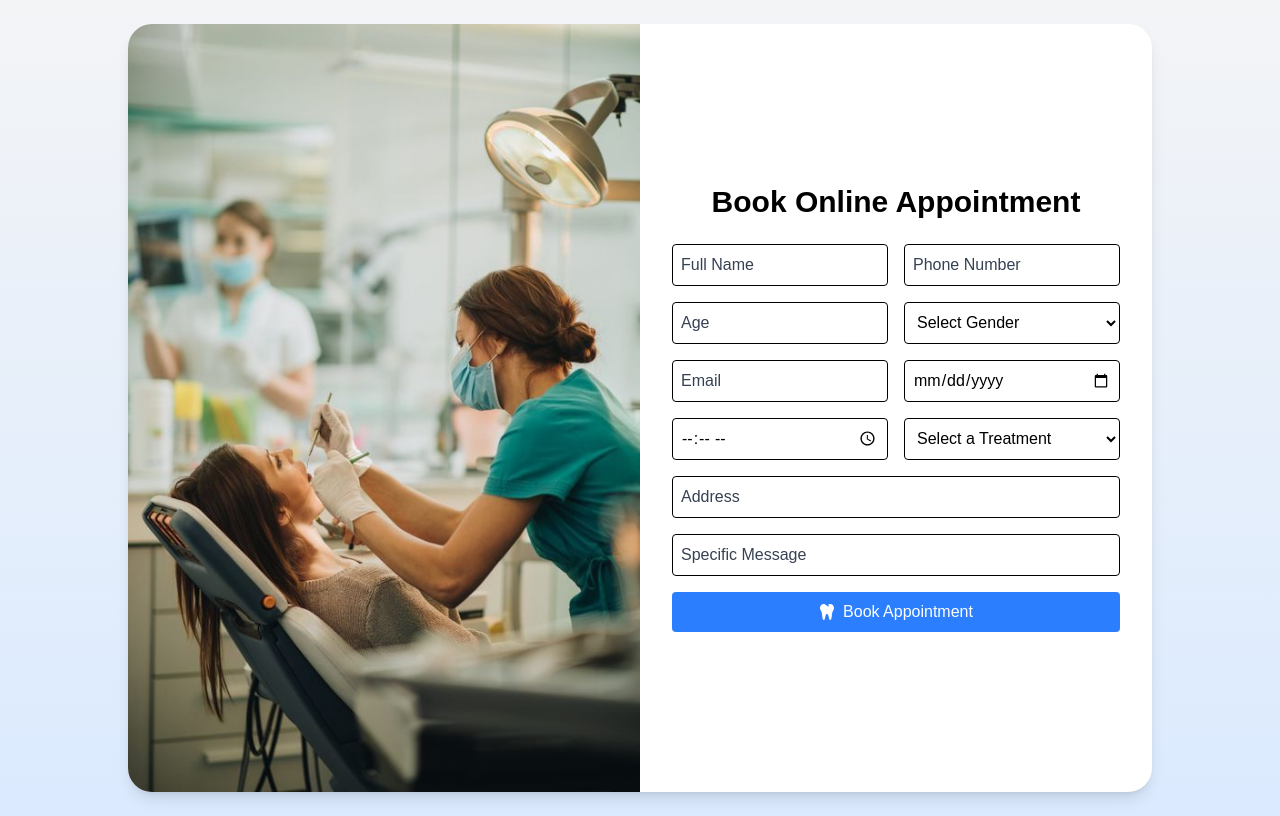
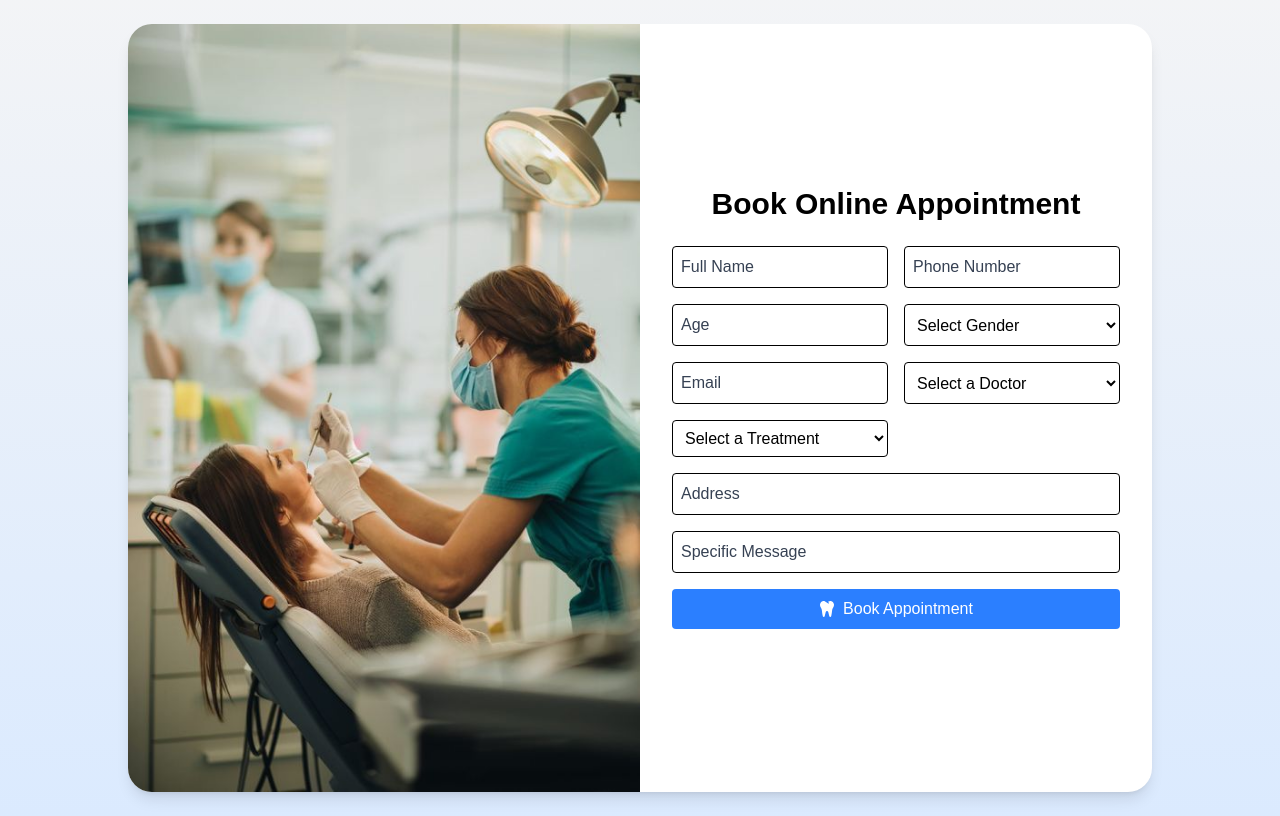
Before and after one commit to progamingexpertxyz/dental-app, a Next.js app: page /appointment in a window 1280 px wide. Built offline with nearby package versions, Linux system fonts and the light colour scheme.

Commit message:
Update page.tsx

```diff
--- a/app/appointment/page.tsx
+++ b/app/appointment/page.tsx
@@ -13,10 +13,9 @@ export default function BookingForm() {
     gender: "",
     address: "",
     email: "",
-    date: "",
-    time: "",
+    doctor: "",
     service: "",
-    specificInput: "",
+    otherService: "",
     specificMessage: "",
   });
   const [loading, setLoading] = useState(false);
@@ -41,10 +40,9 @@ export default function BookingForm() {
         gender: "",
         address: "",
         email: "",
-        date: "",
-        time: "",
+        doctor: "",
         service: "",
-        specificInput: "",
+        otherService: "",
         specificMessage: "",
       });
       Swal.fire({ icon: "success", title: "Appointment Booked!", text: "Your appointment has been successfully booked." });
@@ -58,19 +56,13 @@ export default function BookingForm() {
   return (
     <div className="flex justify-center items-center min-h-screen bg-gradient-to-b from-gray-100 to-blue-100 p-4 sm:p-6 text-black">
       <div className="flex flex-col md:flex-row max-w-5xl w-full bg-white shadow-lg rounded-3xl overflow-hidden">
-        {/* Image Section */}
         <div className="md:w-1/2 hidden md:block">
-          <img
-            src="/teeth.jpg"
-            alt="Dental Clinic"
-            className="w-full h-full object-cover"
-          />
+          <img src="/teeth.jpg" alt="Dental Clinic" className="w-full h-full object-cover" />
         </div>
 
-        {/* Form Section */}
         <div className="w-full md:w-1/2 p-6 sm:p-8 flex flex-col justify-center">
           <h2 className="text-2xl sm:text-3xl font-bold text-center mb-4 sm:mb-6 text-black">Book Online Appointment</h2>
-          {message && <p className="text-center  text-black">{message}</p>}
+          {message && <p className="text-center text-black">{message}</p>}
           <form onSubmit={handleSubmit} className="grid grid-cols-1 sm:grid-cols-2 gap-4">
             <input name="name" type="text" placeholder="Full Name" value={formData.name} onChange={handleChange} required className="p-2 border rounded text-black placeholder-gray-700" />
             <input name="number" type="tel" placeholder="Phone Number" value={formData.number} onChange={handleChange} required className="p-2 border rounded text-black placeholder-gray-700" />
@@ -82,16 +74,35 @@ export default function BookingForm() {
               <option value="Other">Other</option>
             </select>
             <input name="email" type="email" placeholder="Email" value={formData.email} onChange={handleChange} required className="p-2 border rounded text-black placeholder-gray-700" />
-            <input name="date" type="date" value={formData.date} onChange={handleChange} required className="p-2 border rounded text-black placeholder-gray-700" />
-            <input name="time" type="time" value={formData.time} onChange={handleChange} required className="p-2 border rounded text-black placeholder-gray-700" />
+
+            <select name="doctor" value={formData.doctor} onChange={handleChange} required className="p-2 border rounded text-black">
+              <option value="">Select a Doctor</option>
+              <option value="Dr. Ashar (9 AM - 12 PM)">Dr. Ashar (9 AM - 12 PM)</option>
+              <option value="Dr. Nimra (2 PM - 5 PM)">Dr. Nimra (2 PM - 5 PM)</option>
+              <option value="Dr. Zia (7 PM - 10 PM)">Dr. Zia (7 PM - 10 PM)</option>
+            </select>
+
             <select name="service" value={formData.service} onChange={handleChange} required className="p-2 border rounded text-black">
               <option value="">Select a Treatment</option>
+              <option value="Teeth Cleaning">Teeth Cleaning</option>
+              <option value="Tooth Extraction">Tooth Extraction</option>
+              <option value="Cavity Filling">Cavity Filling</option>
+              <option value="Root Canal">Root Canal</option>
+              <option value="Braces Installation">Braces Installation</option>
               <option value="Dental Implants">Dental Implants</option>
               <option value="Teeth Whitening">Teeth Whitening</option>
+              <option value="Gum Treatment">Gum Treatment</option>
               <option value="Wisdom Tooth Removal">Wisdom Tooth Removal</option>
+              <option value="Dental Crowns & Bridges">Dental Crowns & Bridges</option>
+              <option value="Other">Other</option>
             </select>
+            {formData.service === "Other" && (
+              <input name="otherService" type="text" placeholder="Specify Other Treatment" value={formData.otherService} onChange={handleChange} className="p-2 border rounded text-black placeholder-gray-700" />
+            )}
+
             <input name="address" type="text" placeholder="Address" value={formData.address} onChange={handleChange} required className="p-2 border rounded col-span-1 sm:col-span-2 text-black placeholder-gray-700" />
             <input name="specificMessage" type="text" placeholder="Specific Message" value={formData.specificMessage} onChange={handleChange} className="p-2 border rounded col-span-1 sm:col-span-2 text-black placeholder-gray-700" />
+
             <button type="submit" disabled={loading} className="col-span-1 sm:col-span-2 w-full bg-blue-500 text-white p-2 rounded flex items-center justify-center gap-2 hover:bg-blue-600">
               <FaTooth /> {loading ? "Booking..." : "Book Appointment"}
             </button>
```
